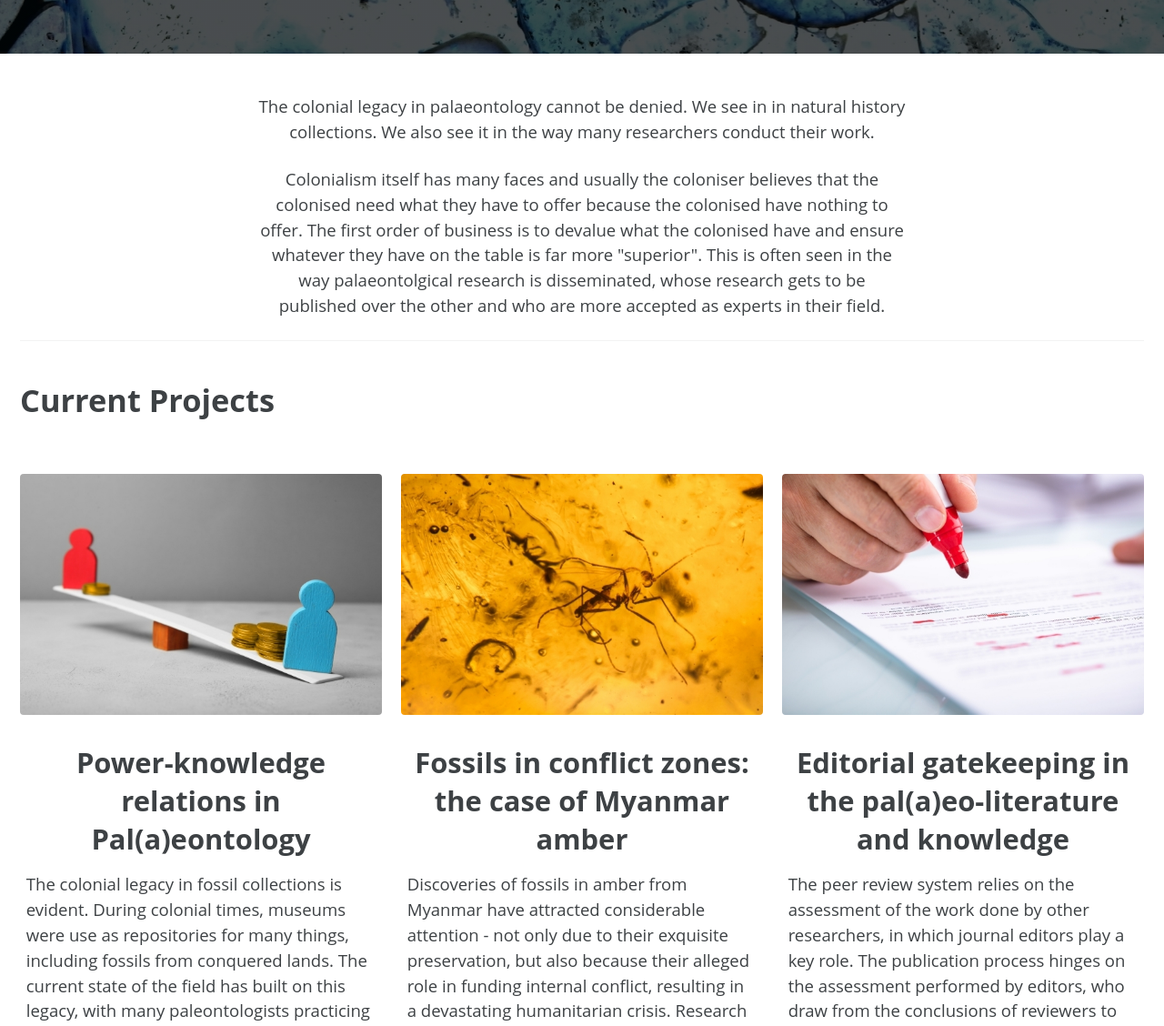
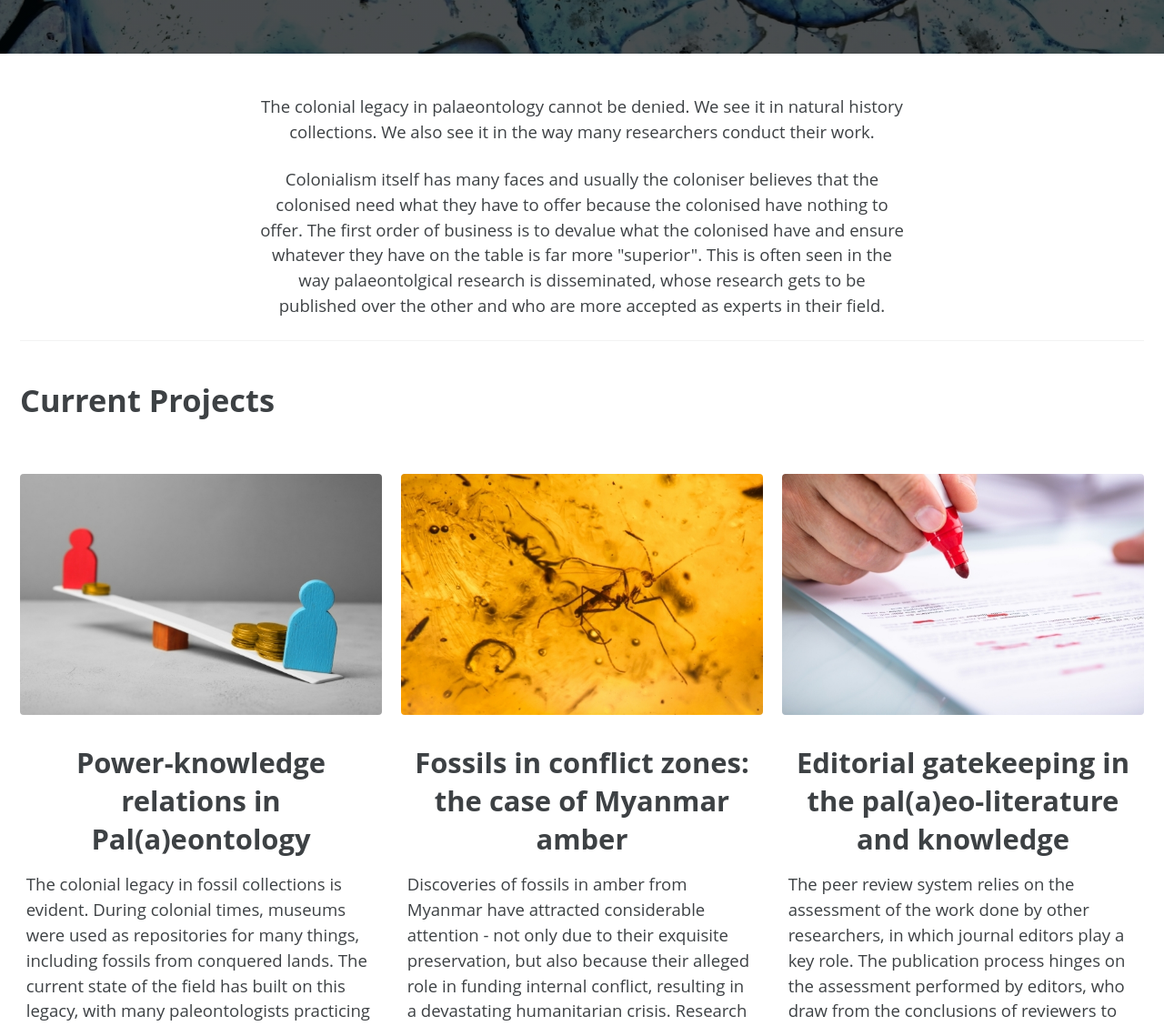
Before and after one commit to paleoscientometric/paleoscientometric.github.io, a Jekyll site: the page built from _pages/home.md, in a window 1280 px wide. Shown: the part 535-1663 px from the top of the page at 91% size. Built offline with Jekyll 4.4.1, drawn with Linux system fonts in a browser that asks for light colours; cached includes are drawn as plain includes; some of the changed text lies outside the part shown; grey boxes are pictures that could not be loaded.

Commit message:
Corrected typos on the home page

```diff
--- a/_pages/home.md
+++ b/_pages/home.md
@@ -13,14 +13,14 @@ header:
 excerpt: "/ˌpeɪlɪɒ'sʌɪənˈtɔmɛtrɪk/
 <br>*noun*. The study of the quantitative features and characteristics of palaeontology and palaeontological research"
 intro:
-  - excerpt: 'The colonial legacy in palaeontology cannot be denied. We see in in natural history collections. We also see it in the way many researchers conduct their work.
+  - excerpt: 'The colonial legacy in palaeontology cannot be denied. We see it in natural history collections. We also see it in the way many researchers conduct their work.
 
 <p>Colonialism itself has many faces and usually the coloniser believes that the colonised need what they have to offer because the colonised have nothing to offer. The first order of business is to devalue what the colonised have and ensure whatever they have on the table is far more "superior". This is often seen in the way palaeontolgical research is disseminated, whose research gets to be published over the other and who are more accepted as experts in their field.'
 feature_row:
   - image_path: assets/images/unsplash-gallery-image-1-th.jpg
     alt: "placeholder image 1"
     title: "<center>Power-knowledge relations in Pal(a)eontology</center>"
-    excerpt: "The colonial legacy in fossil collections is evident. During colonial times, museums were use as repositories for many things, including fossils from conquered lands. The current state of the field has built on this legacy, with many paleontologists practicing 'parachute science', whereby Western researchers drop into developing country to collect fossil data without engaging local researchers or communities. This has led to a growing power and knowledge imbalance with regards to who gets to do research and where.  "
+    excerpt: "The colonial legacy in fossil collections is evident. During colonial times, museums were used as repositories for many things, including fossils from conquered lands. The current state of the field has built on this legacy, with many paleontologists practicing 'parachute science', whereby Western researchers drop into developing country to collect fossil data without engaging local researchers or communities. This has led to a growing power and knowledge imbalance with regards to who gets to do research and where.  "
     url: "#test-link"
     btn_label: "More coming soon"
     btn_class: "btn--primary"
```
Also changed, not shown: 1 other file.
